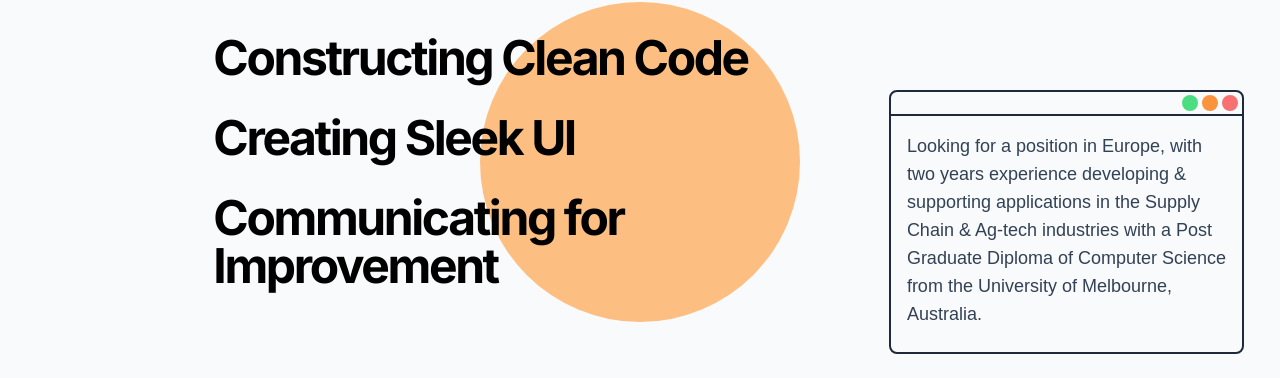
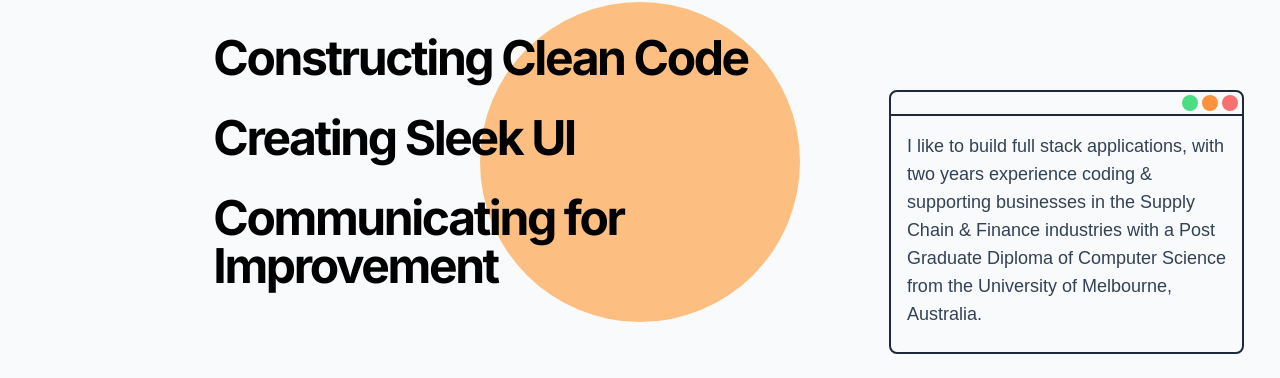
Before and after one commit to liamasis/testfolio, a Next.js app: page / in a window 1280 px wide. Shown: the part 278-656 px from the top of the page. Built offline with nearby package versions, Linux system fonts and the light colour scheme; a web font is replaced by a local one.

Commit message:
just more content

```diff
--- a/src/app/page.tsx
+++ b/src/app/page.tsx
@@ -32,7 +32,7 @@ export default function Home() {
                 </div>
               </div>
               <div className="flex flex-col p-4">
-                <Paragraph className='text-left'>Looking for a position in Europe, with two years experience developing & supporting applications in the Supply Chain & Ag-tech
+                <Paragraph className='text-left'>I like to build full stack applications, with two years experience coding & supporting businesses in the Supply Chain & Finance
                 industries with a Post Graduate Diploma of Computer Science from the University of Melbourne, Australia.
                 </Paragraph>
               </div>
```
